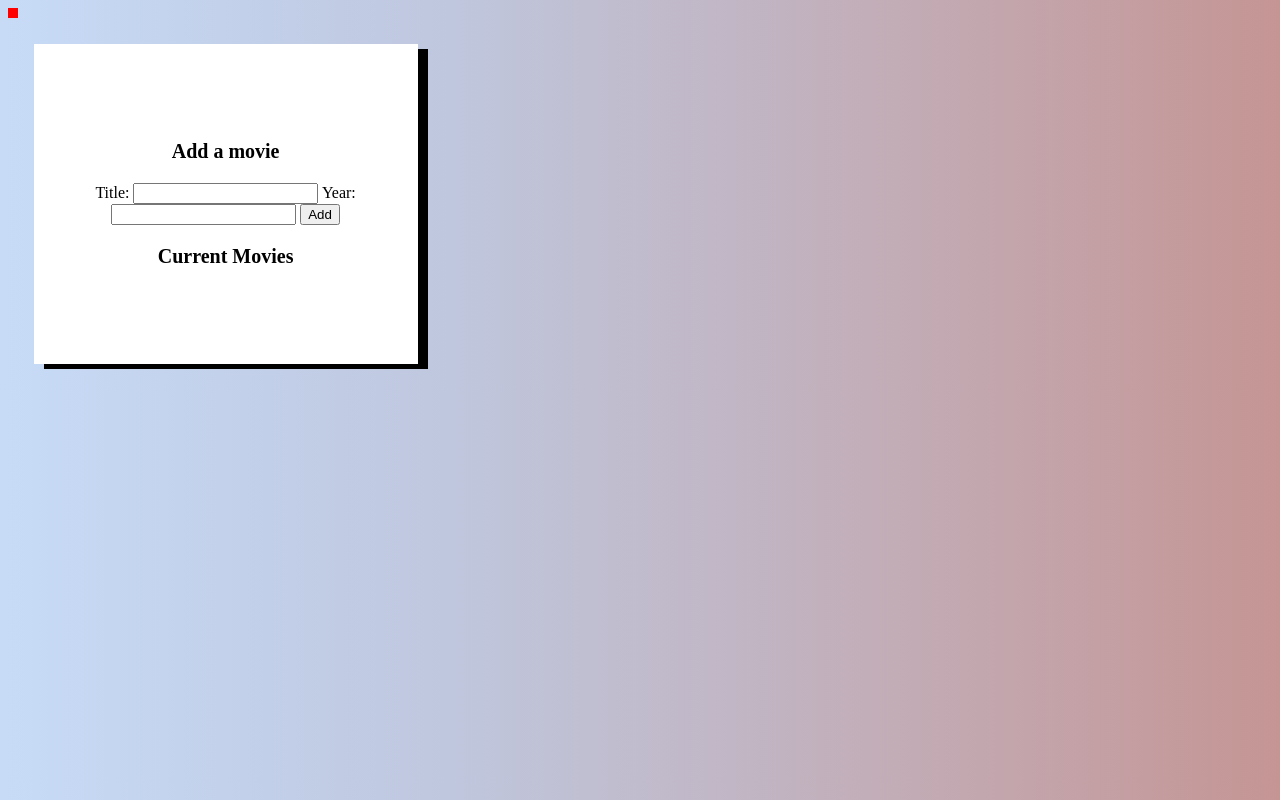
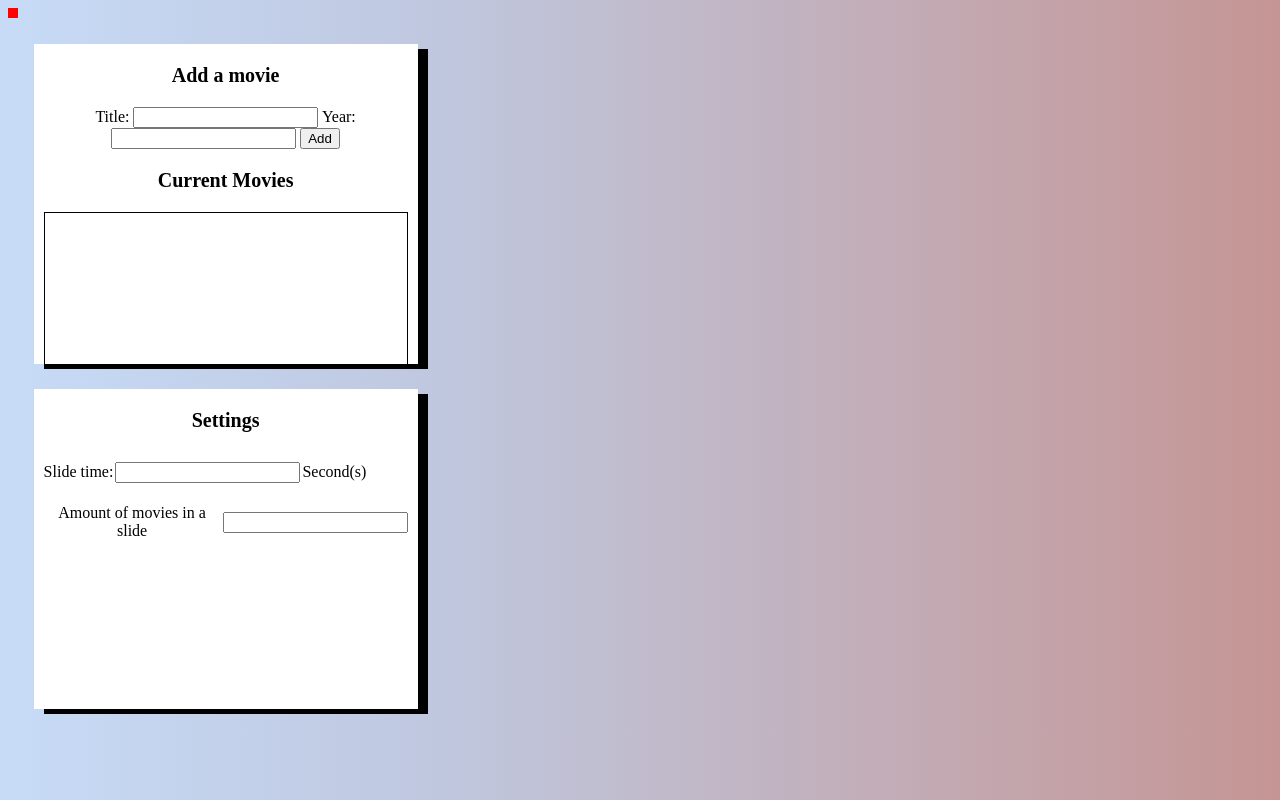
Before and after one commit to b-koetsier/MovieShowcase, a SvelteKit app in the folder movie-showcase/: page /managing in a window 1280 px wide. Built offline with nearby package versions, Linux system fonts and the light colour scheme.

Commit message:
Style changes and added settings to control the carousel behaviour

```diff
--- a/movie-showcase/src/routes/managing/+page.svelte
+++ b/movie-showcase/src/routes/managing/+page.svelte
@@ -1,8 +1,12 @@
 <script>
 	import { writableArray } from "../../stores";
+	import { slideDuration } from "../../stores";
+    import { carouselItemCount } from "../../stores";
 
     let Title;
     let Year;
+
+    let carouselDuration = $slideDuration;
 
 	async function addToArray() {
 		const response = await fetch('/managing', {
@@ -54,7 +58,20 @@
             </div>
         {/each}
         </div>
+    </div>
 
+    <div class="card">
+        <p class="title">Settings</p>
+        <form class="form">
+            <div class="settingOption">
+                <p>Slide time:</p>
+                <input type="number" bind:value={$slideDuration}> Second(s)
+            </div>
+            <div class="settingOption">
+                <p>Amount of movies in a slide</p>
+                <input type="number" bind:value={$carouselItemCount}>
+            </div>
+        </form>
     </div>
 
 <style>
@@ -67,6 +84,41 @@
         box-shadow: 10px 5px black;
         text-decoration: none;
         color: black;
-        align-content: center;
+        overflow-y: scroll;
+    }
+    .form {
+        display: flex;
+        flex-direction: column;
+
+        align-items: left;
+        gap:10px;
+    }
+    .settingOption {
+        display:inline-flex;
+        align-items: center;
+        justify-content: left;
+        max-width:100%;
+        max-height: 20px;
+        gap:2px;
+        margin:10px
+    }
+    #movielist {
+    display: flex;
+    flex-wrap: wrap;
+    justify-content: flex-start;
+    border: solid black 1px;
+    margin: 10px;
+    overflow-y: scroll;
+    height:50%;
+}
+
+#movieitem {
+    margin: 10px;
+    padding: 10px;
+    background: gray;
+    color: white;
+    flex: 1 1 calc(100% / 3 - 20px); /* Make each item take up 1/3 of the available width, with spacing */
+    box-sizing: border-box;
+    max-width: 100%; /* Ensure the item doesn't overflow the container */
 }
 </style>
--- a/movie-showcase/src/stores.js
+++ b/movie-showcase/src/stores.js
@@ -1,3 +1,5 @@
 import { writable } from 'svelte/store';
 
 export const writableArray = writable([]);
+export const slideDuration = writable();
+export const carouselItemCount = writable();
```
Also changed, not shown: movie-showcase/src/routes/+page.svelte (+3 -6 lines), movie-showcase/src/routes/display/+page.svelte (+29 -10 lines). Lines whose indentation alone changed are shown as unchanged.
